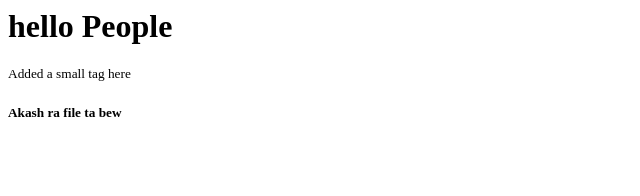
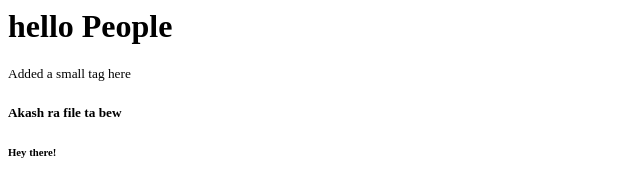
Before and after one commit to Akashpandit/testing-collab, a plain HTML site: page index.html in a window 1280 px wide. Shown: the full height of the page, 0-640 px from the left. Drawn offline with Linux system fonts and the light colour scheme.

Commit message:
added h6 in index.html

```diff
--- a/index.html
+++ b/index.html
@@ -6,5 +6,6 @@
     <h1>hello People</h1>
     <small>Added a small tag here</small>
     <h5>Akash ra file ta bew</h5>
+    <h6>Hey there!</h6>
   </body>
 </html>
```
